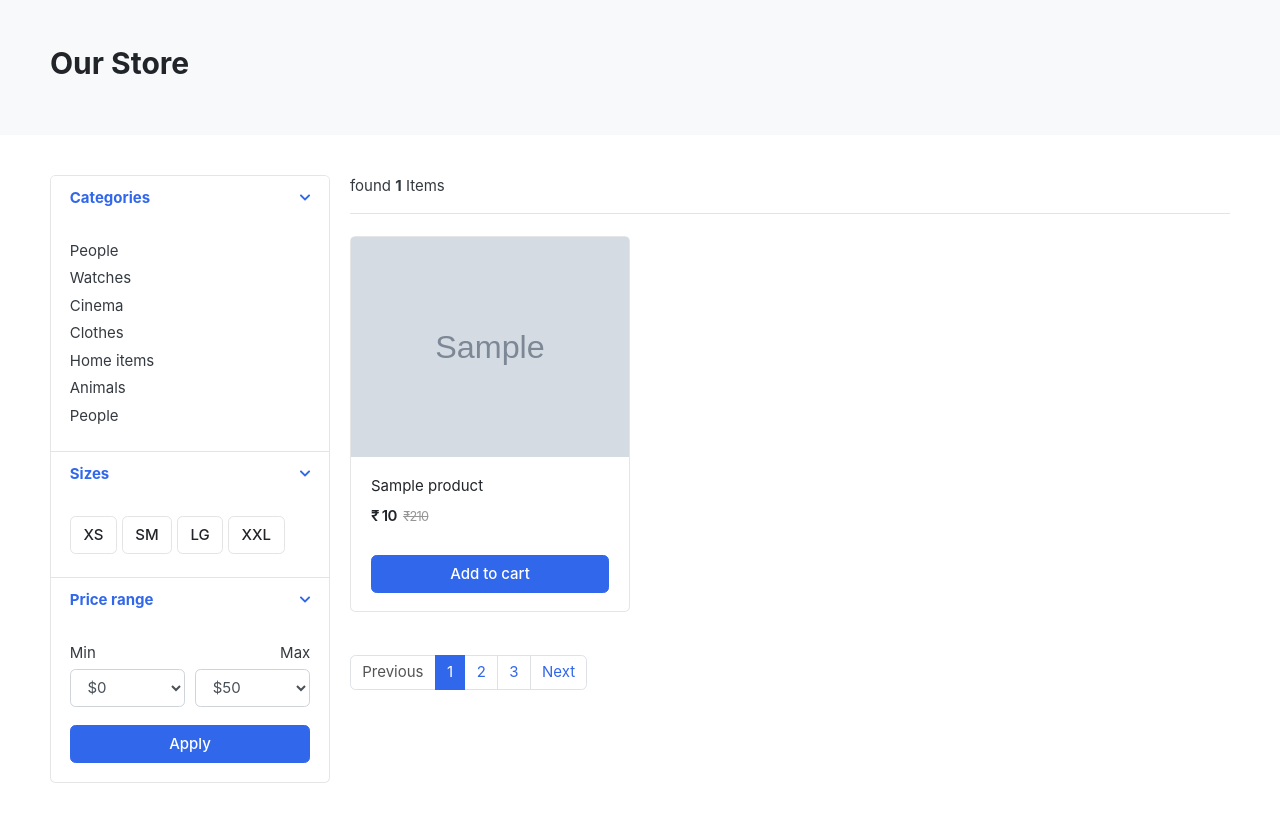
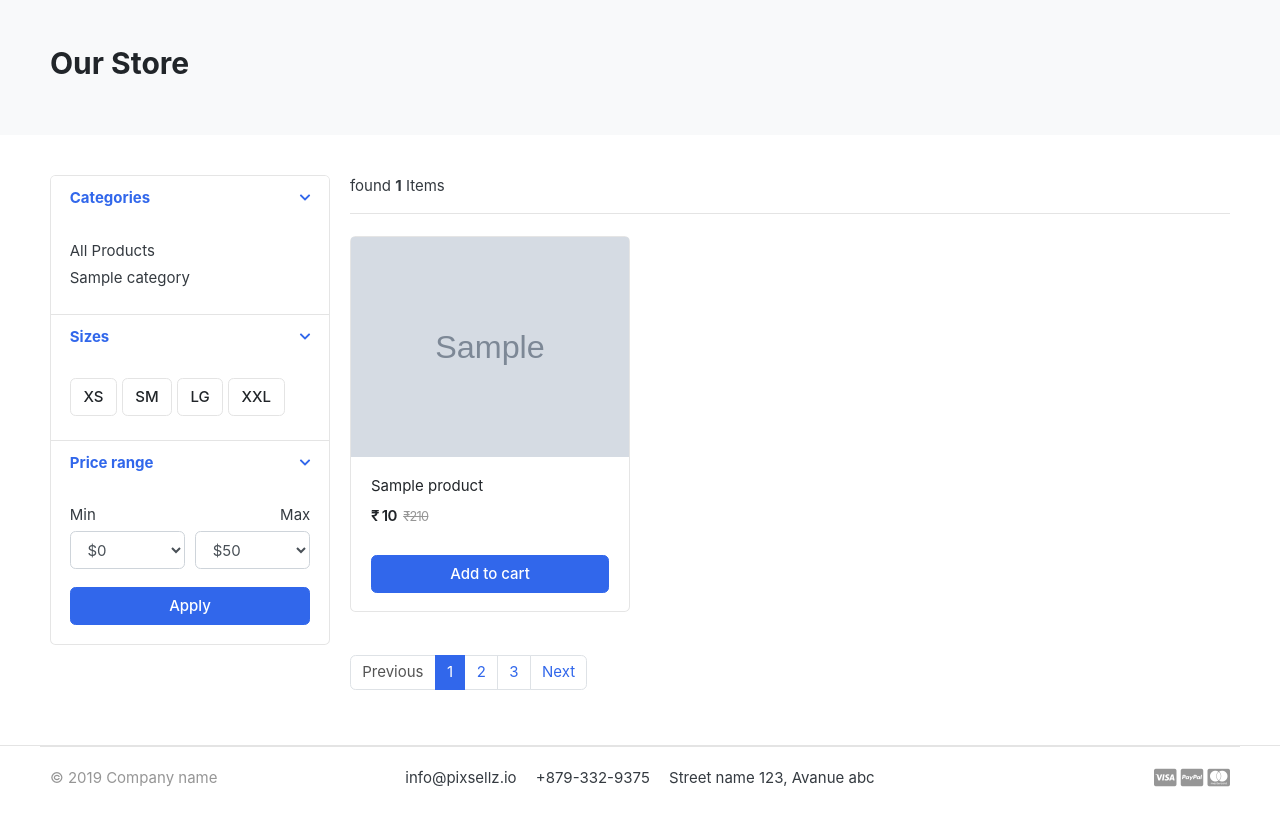
Before and after one commit to pragat-pandya/ecommerce-django, a Django app: template templates/store/store.html in a window 1280 px wide. Shown: the part 119-942 px from the top of the page. After the commit the page ends 906 px from the top, so only its background shows below. Run offline with Django 4.2, Linux system fonts and the light colour scheme; the template is opened without the code that fills it: most values are stand-ins (such as "Sample title", 1, 10 or a date in 2020); grey boxes marked "Sample" are stand-in pictures; some libraries are stand-ins or nearby versions; some web fonts are replaced.

Commit message:
Display categories in store page.

```diff
--- a/templates/includes/navbar.html
+++ b/templates/includes/navbar.html
@@ -38,6 +38,7 @@
         <i class="fa fa-bars"></i> All category
       </button>
       <div class="dropdown-menu">
+        <a class="dropdown-item" href="{% url 'store' %}">All Products</a>
         {% for category in links %}
           <a class="dropdown-item" href="{{ category.get_url }}">{{ category.cat_name }}</a>
         {% endfor %}
--- a/templates/store/store.html
+++ b/templates/store/store.html
@@ -28,14 +28,11 @@
 			<div class="card-body">
 
 				<ul class="list-menu">
-				<li><a href="#">People  </a></li>
-				<li><a href="#">Watches </a></li>
-				<li><a href="#">Cinema  </a></li>
-				<li><a href="#">Clothes  </a></li>
-				<li><a href="#">Home items </a></li>
-				<li><a href="#">Animals</a></li>
-				<li><a href="#">People </a></li>
-				</ul>
+          <li><a href="{% url 'store' %}">All Products</a></li>
+        {% for category in links %}
+          <li><a href="{{ category.get_url }}">{{ category.cat_name }}</a></li>
+        {% endfor %}
+        </ul>
 
 			</div> <!-- card-body.// -->
 		</div>
```
